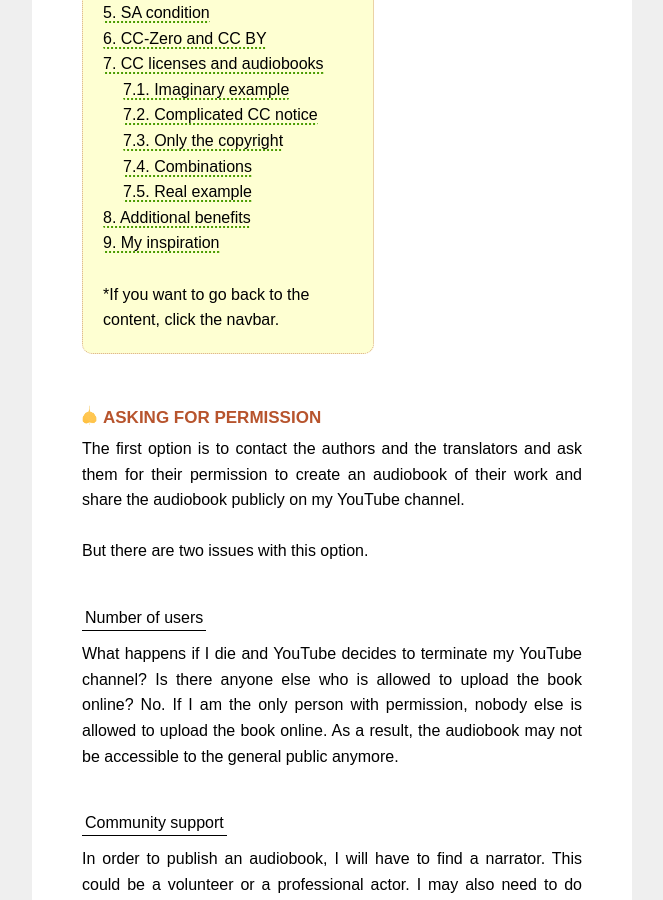
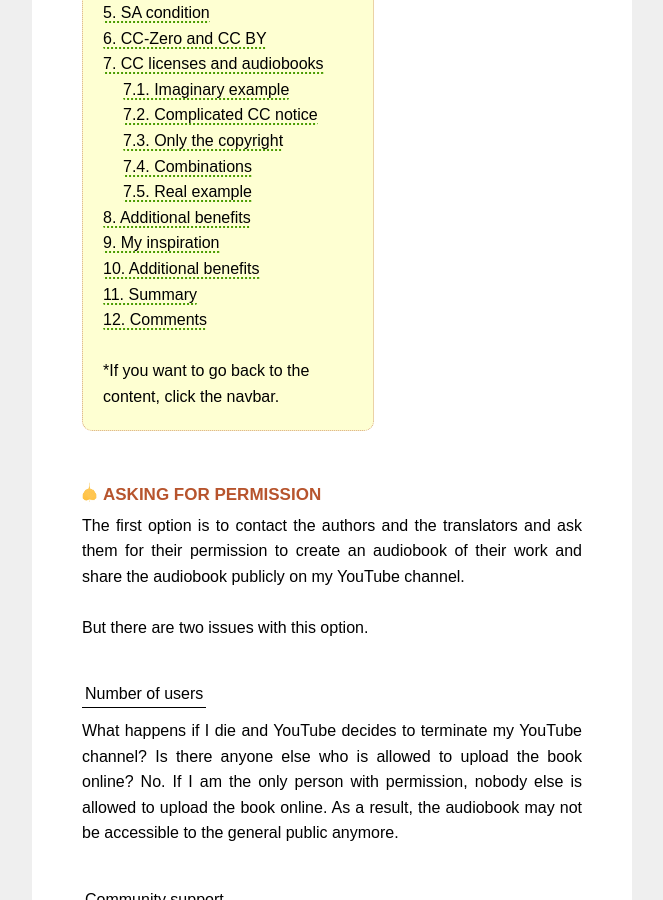
Before and after one commit to Borek78/how-to-create-pandita, a Jekyll site: the page built from audiobooks-cc-licenses-and-sharing-the-dhamma.md, in a window 1280 px wide and 900 px high, scrolled down 1144 px. Shown: the whole window, without its empty margins (308-971 px from the left). Built offline with Jekyll 4.4.1, drawn with Linux system fonts in a browser that asks for light colours; comment, search, counter and statistics services are not loaded.

Commit message:
dodelany content

```diff
--- a/_includes/audiobook/9-additional-benefits.md
+++ b/_includes/audiobook/9-additional-benefits.md
@@ -3,6 +3,7 @@
 ### ADDITIONAL BENEFITS
 
 </div>
+
 The CC licenses are not useful only for creating audiobooks. There are other benefits of using them.<br><br>
 
 <div class="underline"> Permanent permission </div>
@@ -74,7 +75,9 @@
 
 After reading Ajahn Sujato´s article I decided to use — whenever possible — the most liberal license. Unfortunately, the CC-Zero can not be used in the Czech Republic. The Czech copyright law does not allow to waive all copyright. Therefore, the Czech CC license experts recommend using the CC BY license instead.<br>
 
+<div id="summary" markdown="1">
 ### SUMMARY
+</div>
 
 As a Buddhist content creator, I can make very good use of books that are licensed under one of these three licenses: CC-Zero, CC BY, and CC BY-SA. All the other licenses are too restrictive for my activities.<br> <br>
 
--- a/_includes/content-audiobooks.html
+++ b/_includes/content-audiobooks.html
@@ -19,10 +19,14 @@
     ><br />
 
     <a href="#combinations" class="indented-list">7.4. Combinations</a><br />
+    <a href="#real-example" class="indented-list">7.5. Real example</a><br />
 
-    <a href="#real-example" class="indented-list">7.5. Real example</a><br />
     <a href="#additional-benefits">8. Additional benefits</a><br />
     <a href="#my-inspiration">9. My inspiration</a><br />
+    <a href="#additional-benefits">10. Additional benefits</a><br />
+
+    <a href="#summary">11. Summary</a><br />
+    <a href="#comments">12. Comments</a><br />
 
     <br />
 
--- a/audiobooks-cc-licenses-and-sharing-the-dhamma.md
+++ b/audiobooks-cc-licenses-and-sharing-the-dhamma.md
@@ -19,8 +19,11 @@
 
 {% include_relative  _includes/audiobook/9-additional-benefits.md %}
 
-<div style="isplay: none" markdown="1">
+<div id="comments" markdown="1">
+
 ### COMMENTS
+
+</div>
 
 <div id="disqus_thread"></div>
 <script>
@@ -41,7 +44,6 @@
     })();
 </script>
 <noscript>Please enable JavaScript to view the <a href="https://disqus.com/?ref_noscript">comments powered by Disqus.</a></noscript>
-</div>
 
 <script id="dsq-count-scr" src="//audiobooks-cc-licenses-and-sharing-the-dhamma-2.disqus.com/count.js" async></script>
 
```
